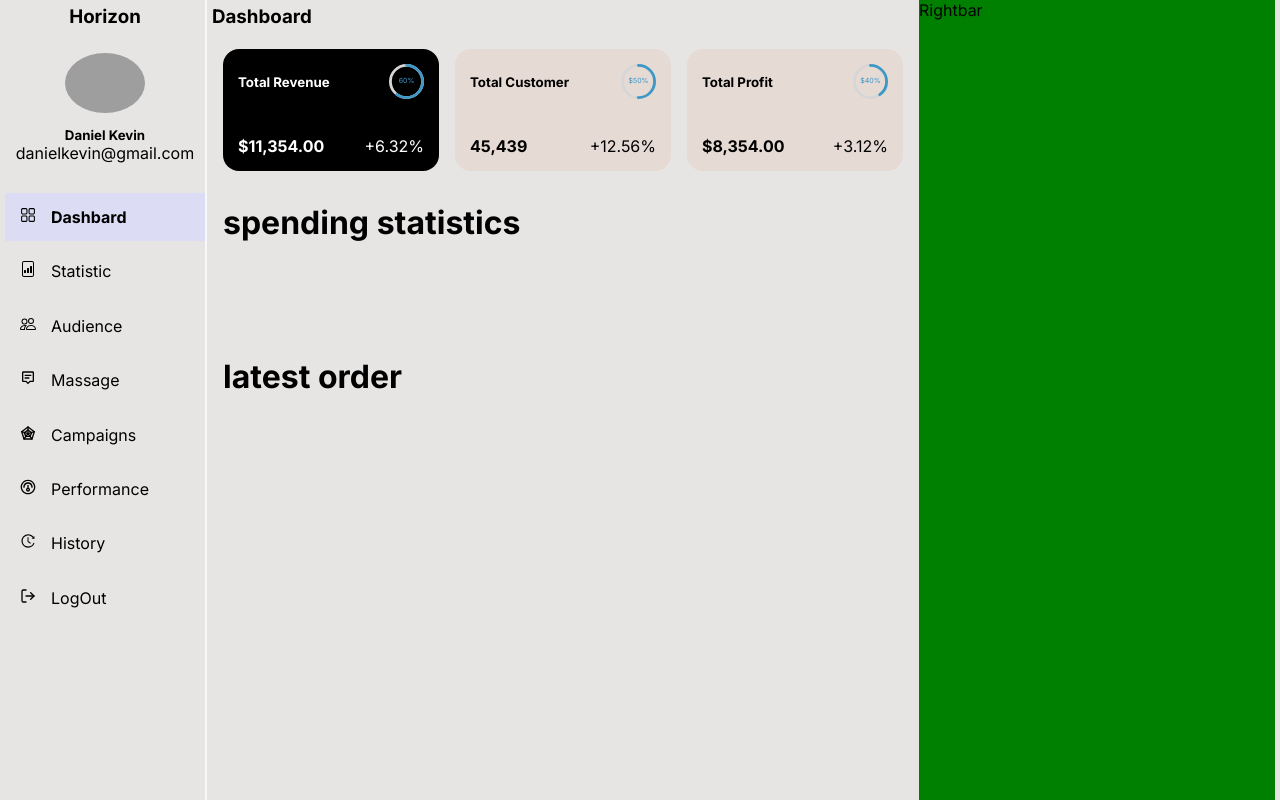
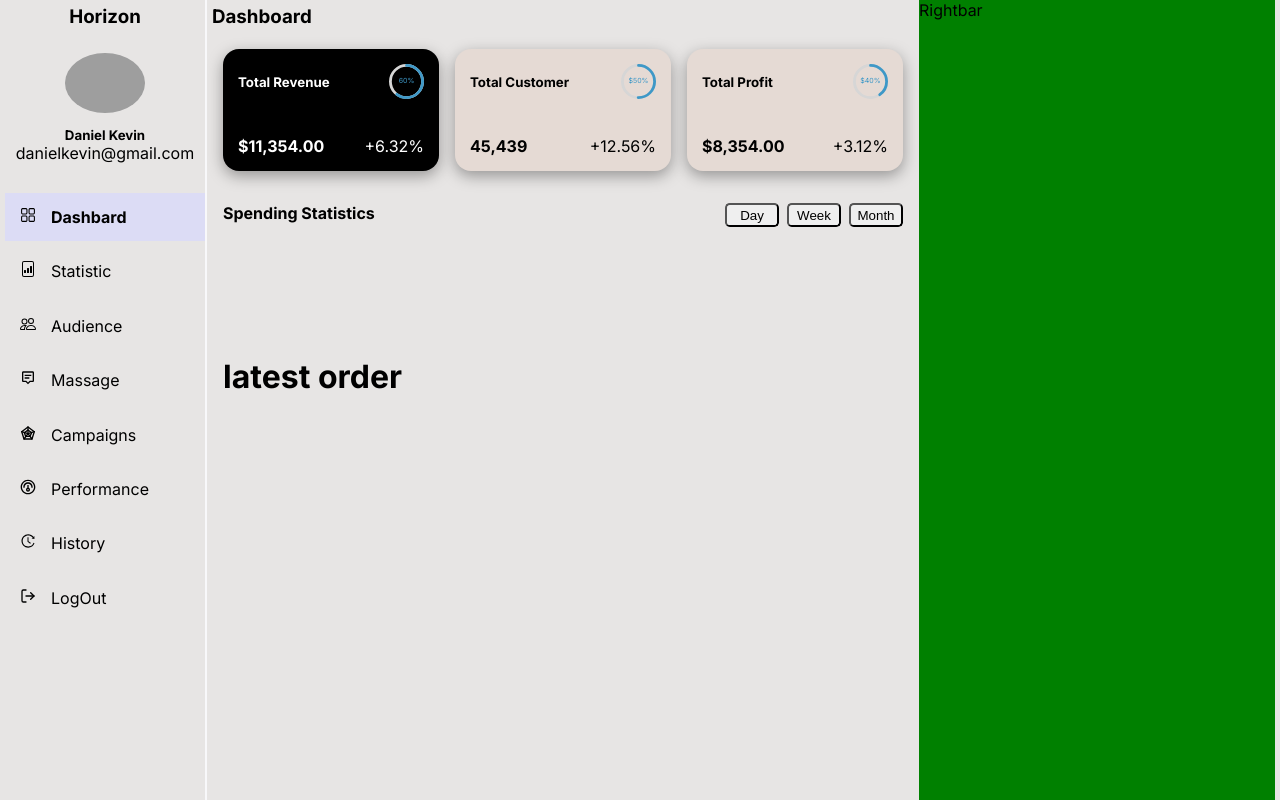
Before and after one commit to Mayurkukde84/react-dashboard-ui, a React (Create React App) app: page / in a window 1280 px wide. Built offline with nearby package versions, Linux system fonts and the light colour scheme; grey boxes are pictures that could not be loaded.

Commit message:
add spending statistics

```diff
--- a/src/components/dashboard/Dashboard.jsx
+++ b/src/components/dashboard/Dashboard.jsx
@@ -20,8 +20,6 @@ const Dashboard = () => {
         </div>
 
         <div className="card-container">
-
-
           <div className="card ">
             <div className="card-item active-card">
               <div className="top-heading">
@@ -48,10 +46,7 @@ const Dashboard = () => {
                 <h5>Total Customer</h5>
                 <div className="circle">
                   <div style={{ width: 35 }}>
-                    <CircularProgressbar
-                      value={50}
-                      text={`$50%`}
-                    />
+                    <CircularProgressbar value={50} text={`$50%`} />
                   </div>
                 </div>
               </div>
@@ -68,10 +63,7 @@ const Dashboard = () => {
                 <h5>Total Profit</h5>
                 <div className="circle">
                   <div style={{ width: 35 }}>
-                    <CircularProgressbar
-                      value={40}
-                      text={`$40%`}
-                    />
+                    <CircularProgressbar value={40} text={`$40%`} />
                   </div>
                 </div>
               </div>
@@ -84,7 +76,15 @@ const Dashboard = () => {
           </div>
         </div>
         <div className="spending-statistics">
-          <h1>spending statistics</h1>
+          <div className="spending-heading">
+            <h4>Spending Statistics</h4>
+            <div className="spending-button">
+            <button>Day</button>
+            <button>Week</button>
+            <button>Month</button>
+            </div>
+
+          </div>
         </div>
         <div className="latest-order">
           <h1>latest order</h1>
--- a/src/components/dashboard/dashboard.css
+++ b/src/components/dashboard/dashboard.css
@@ -18,6 +18,7 @@
     color: rgb(0, 0, 0);
     padding: 15px;
    border-radius: 1rem;
+   box-shadow: rgba(0, 0, 0, 0.35) 0px 5px 15px;
 }
 
 .top-heading{
@@ -34,6 +35,20 @@
 .spending-statistics{
     padding: 1rem;
 }
+.spending-heading{
+    display: flex;
+    justify-content: space-between;
+}
+.spending-button{
+display: flex;
+gap: 0.5rem;
+}
+.spending-button button{
+    width: 54px;
+    height: 24px;
+    border-radius: 0.3rem;
+    cursor: pointer;
+}
 .latest-order{
     padding: 1rem;
 }
```
Also changed, not shown: src/components/dashboard/DashbordTitle.jsx (deleted, +0 -10 lines).
